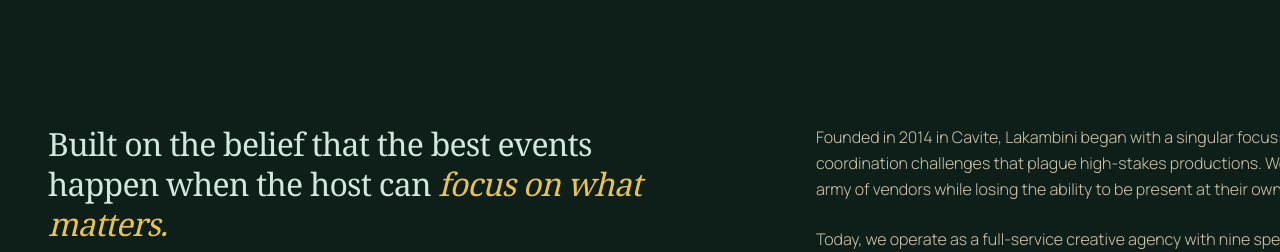
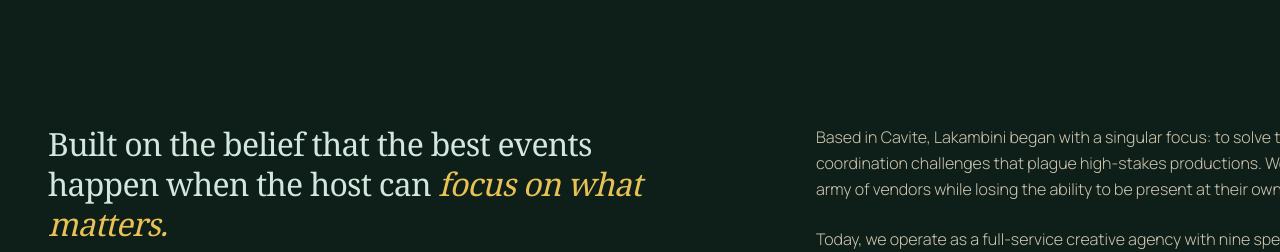
Before and after one commit to Aedwon/lakambini-redesign, a Next.js app: page /about in a window 1280 px wide. Shown: the part 860-1112 px from the top of the page. Built offline with nearby package versions, Linux system fonts and the light colour scheme.

Commit message:
refactor: update company origin description and clean up whitespace in CompanyStory section

```diff
--- a/components/sections/CompanyStory.tsx
+++ b/components/sections/CompanyStory.tsx
@@ -15,7 +15,7 @@
           <div className="md:col-span-6 flex flex-col gap-8">
             <div className="space-y-6 text-on-surface-variant body-lg leading-relaxed font-light">
               <p>
-                Founded in 2014 in Cavite, Lakambini began with a singular focus: to solve the complex coordination challenges that plague high-stakes productions. We saw hosts juggling an army of vendors while losing the ability to be present at their own masterpieces.
+                Based in Cavite, Lakambini began with a singular focus: to solve the complex coordination challenges that plague high-stakes productions. We saw hosts juggling an army of vendors while losing the ability to be present at their own masterpieces.
               </p>
               <p>
                 Today, we operate as a full-service creative agency with nine specialized divisions covering every facet of event production—from stage design to digital engagement. Our model provides the agility of a lean operation backed by a massive, curated network of specialists.
```
